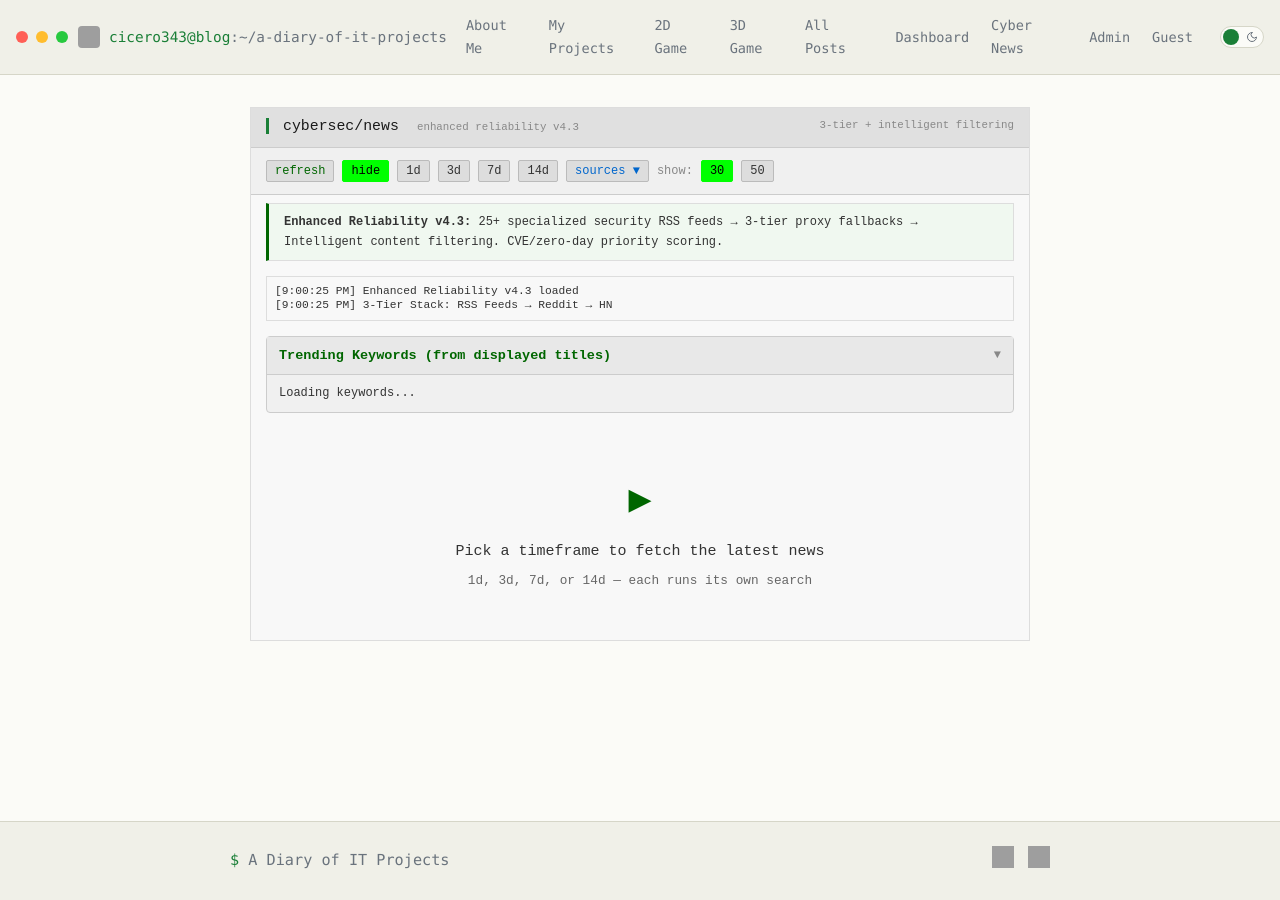
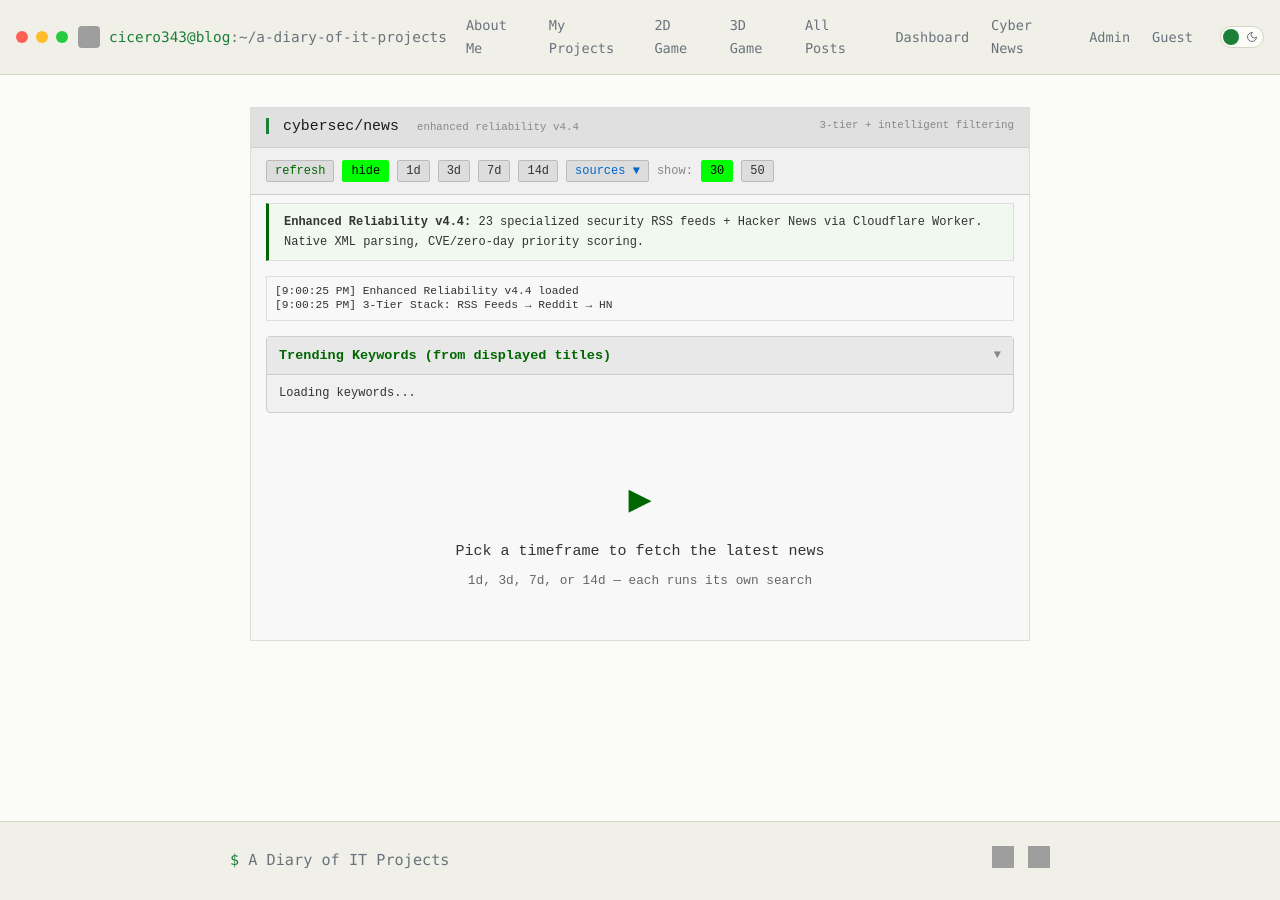
Before and after one commit to cicero343/cicero343.github.io, a Jekyll site: the page built from _pages/cybernews.md, in a window 1280 px wide. Built offline with Jekyll 4.4.1, drawn with Linux system fonts in a browser that asks for light colours; some of the changed lines change nothing that is shown; grey boxes are pictures that could not be loaded.

Commit message:
Update cybernews.md

```diff
--- a/_pages/cybernews.md
+++ b/_pages/cybernews.md
@@ -844,7 +844,7 @@
 <div class="cybernews-container">
     <div class="cybernews-header">
         <h1>cybersec/news</h1>
-        <span class="subtitle">enhanced reliability v4.3</span>
+        <span class="subtitle">enhanced reliability v4.4</span>
         <span class="api-status">3-tier + intelligent filtering</span>
     </div>
 
@@ -864,13 +864,9 @@
                         <div class="dropdown-checkbox" id="check-hackernews">✓</div>
                         <span>hacker news</span>
                     </div>
-                    <div class="dropdown-item" onclick="toggleSource('reddit-proxy')">
-                        <div class="dropdown-checkbox" id="check-reddit-proxy">✓</div>
-                        <span>reddit (proxy)</span>
-                    </div>
                     <div class="dropdown-item" onclick="toggleSource('rss-feeds')">
                         <div class="dropdown-checkbox" id="check-rss-feeds">✓</div>
-                        <span>rss feeds (25+)</span>
+                        <span>rss feeds (23)</span>
                     </div>
                 </div>
             </div>
@@ -883,7 +879,7 @@
     </div>
 
     <div class="info-notice">
-        <strong>Enhanced Reliability v4.3:</strong> 25+ specialized security RSS feeds → 3-tier proxy fallbacks → Intelligent content filtering. CVE/zero-day priority scoring.
+        <strong>Enhanced Reliability v4.4:</strong> 23 specialized security RSS feeds + Hacker News via Cloudflare Worker. Native XML parsing, CVE/zero-day priority scoring.
     </div>
 
     <div id="source-status" class="source-status"></div>
@@ -920,9 +916,6 @@
     </div>
 </div>
 
-<!-- RSS Parser Library -->
-<script src="https://unpkg.com/rss-parser@3.13.0/dist/rss-parser.min.js"></script>
-
 <script>
     // ── FETCH CONFIG ─────────────────────────────────────────────
     // Public CORS proxies are dying (2026). Set WORKER_URL to a Cloudflare
@@ -956,7 +949,7 @@
 
     const sources = {
         hackernews: true,
-        'reddit-proxy': true,
+        'reddit-proxy': false, // dropped: Reddit blocks Cloudflare Worker IPs
         'rss-feeds': true
     };
 
@@ -983,7 +976,6 @@
         paloalto: 'https://unit42.paloaltonetworks.com/feed/',
         microsoft_security: 'https://www.microsoft.com/security/blog/feed/',
         google_security: 'https://security.googleblog.com/feeds/posts/default',
-        fireeye: 'https://www.mandiant.com/resources/blog/rss.xml',
         securelist: 'https://securelist.com/feed/',
         recorded_future: 'https://www.recordedfuture.com/feed',
         badcyber: 'https://badcyber.com/feed/',
@@ -1021,17 +1013,16 @@
         const parts = [];
 
         const fmt = (label, h) => {
+            if (h && h.disabled) return null; // omit disabled sources entirely
             if (h === null || h === undefined) return `<span class="ss-warn">${label}: —</span>`;
-            if (h.disabled) return `<span class="ss-warn">${label}: off</span>`;
             const cls = h.ok === 0 ? 'ss-fail' : (h.total && h.ok < h.total ? 'ss-warn' : 'ss-ok');
             const count = h.total ? ` (${h.ok}/${h.total})` : ` (${h.ok})`;
             return `<span class="${cls}">${label}: ${count.trim()}</span>`;
         };
 
         parts.push(`<strong>sources</strong> [${mode}]:`);
-        parts.push(fmt('RSS', sourceHealth.rss));
-        parts.push(fmt('Reddit', sourceHealth.reddit));
-        parts.push(fmt('HN', sourceHealth.hn));
+        [fmt('RSS', sourceHealth.rss), fmt('Reddit', sourceHealth.reddit), fmt('HN', sourceHealth.hn)]
+            .filter(Boolean).forEach(p => parts.push(p));
 
         let html = parts.join(' &nbsp; ');
         if (lastFetchLabel) html += ` &nbsp; <span style="color:#666;">${lastFetchLabel}</span>`;
@@ -1079,7 +1070,8 @@
                     'cisa', 'china', 'russia', 'iran', 'android', 'ios', 'windows', 'linux',
                     'bitcoin', 'cryptocurrency', 'api', 'database', 'cloud', 'aws', 'azure',
                     'chrome', 'firefox', 'safari', 'edge', 'github', 'docker', 'kubernetes',
-                    'nvidia', 'intel', 'amd', 'cisco', 'zoom', 'slack', 'teams', 'discord'
+                    'nvidia', 'intel', 'amd', 'cisco', 'zoom', 'slack', 'teams', 'discord',
+                    'agent', 'agentic', 'openai', 'npm', 'supply', 'spectre', 'backdoor', 'spyware'
                 ];
 
                 if (securityTerms.includes(cleanWord)) {
@@ -1303,13 +1295,44 @@
         }
     }
 
+    // Native XML parsing via DOMParser — handles RSS <item> and Atom <entry>.
+    // Replaces the rss-parser library, which choked on some valid feeds.
+    const MAX_ITEMS_PER_FEED = 100; // large feeds (e.g. F5) get trimmed here; recency filter does the rest
+
+    function parseFeed(xmlText, sourceName) {
+        const doc = new DOMParser().parseFromString(xmlText, 'application/xml');
+        if (doc.querySelector('parsererror')) throw new Error('malformed XML');
+
+        const text = (el, sel) => {
+            const n = el.querySelector(sel);
+            return n ? n.textContent.trim() : '';
+        };
+
+        // Atom links use href; RSS links use text content. Try both.
+        const linkOf = (el) => {
+            const rss = el.querySelector('link');
+            if (rss && rss.textContent.trim()) return rss.textContent.trim();
+            const atom = el.querySelector('link[href]');
+            return atom ? atom.getAttribute('href') : '';
+        };
+
+        const nodes = [...doc.querySelectorAll('item'), ...doc.querySelectorAll('entry')].slice(0, MAX_ITEMS_PER_FEED);
+
+        return nodes.map((el, index) => ({
+            objectID: `rss_${sourceName}_${index}_${Date.now()}`,
+            title: text(el, 'title'),
+            author: sourceName,
+            points: RSS_BASE_POINTS,
+            num_comments: 0,
+            created_at: text(el, 'pubDate') || text(el, 'published') || text(el, 'updated') || new Date().toISOString(),
+            url: linkOf(el),
+            description: text(el, 'description') || text(el, 'summary') || text(el, 'content') || '',
+            source: 'rss',
+            rss_source: sourceName
+        })).filter(story => story.title && story.url);
+    }
+
     async function fetchRSSWithEnhancedFallback(feedUrl, sourceName) {
-        const parser = new RSSParser({
-            headers: {
-                'User-Agent': 'Mozilla/5.0 (compatible; RSS Reader)',
-            }
-        });
-
         // Worker mode: single attempt through the Worker, no proxy loop.
         const attempts = usingWorker() ? [WORKER_URL] : corsProxies;
 
@@ -1323,40 +1346,21 @@
                 }
 
                 const proxyUrl = buildFetchUrl(feedUrl, proxy);
-
-                let feedData;
+                const response = await fetch(proxyUrl);
+                if (!response.ok) throw new Error(`HTTP ${response.status}`);
+
+                // allorigins wraps the body in JSON; every other path returns raw XML.
+                let xmlText;
                 if (!usingWorker() && proxy.includes('allorigins')) {
-                    const response = await fetch(proxyUrl);
-                    if (response.ok) {
-                        const data = await response.json();
-                        if (data.contents) {
-                            feedData = await parser.parseString(data.contents);
-                        }
-                    }
-                } else if (usingWorker()) {
-                    const response = await fetch(proxyUrl);
-                    if (response.ok) {
-                        const text = await response.text();
-                        feedData = await parser.parseString(text);
-                    }
+                    const data = await response.json();
+                    xmlText = data.contents || '';
                 } else {
-                    feedData = await parser.parseURL(proxyUrl);
+                    xmlText = await response.text();
                 }
 
-                if (feedData && feedData.items && feedData.items.length > 0) {
-                    const stories = feedData.items.map((item, index) => ({
-                        objectID: `rss_${sourceName}_${index}_${Date.now()}`,
-                        title: item.title,
-                        author: sourceName,
-                        points: RSS_BASE_POINTS,
-                        num_comments: 0,
-                        created_at: item.pubDate || item.isoDate || new Date().toISOString(),
-                        url: item.link,
-                        description: item.contentSnippet || item.content || '',
-                        source: 'rss',
-                        rss_source: sourceName
-                    })).filter(story => story.title && story.url);
-
+                const stories = parseFeed(xmlText, sourceName);
+
+                if (stories.length > 0) {
                     const via = usingWorker() ? 'Worker' : `proxy ${i + 1}`;
                     log(`${sourceName}: ${via} succeeded with ${stories.length} stories`);
                     return stories;
@@ -1562,7 +1566,7 @@
                 'infosecmag', 'darkreading', 'thehackernews', 'securityaffairs',
                 'hackread', 'cisa', 'exploitdb', 'apisecurity', 'f5labs',
                 'crowdstrike', 'checkpoint', 'paloalto', 'microsoft_security',
-                'google_security', 'fireeye', 'securelist', 'recorded_future',
+                'google_security', 'securelist', 'recorded_future',
                 'malwaretech', 'schneier', 'badcyber'
             ];
 
@@ -1592,7 +1596,7 @@
         resetProgress();
         sourceHealth = { rss: null, reddit: null, hn: null };
 
-        log('Enhanced Reliability v4.3 starting...');
+        log('Enhanced Reliability v4.4 starting...');
         log(`Fetch mode: ${usingWorker() ? 'Cloudflare Worker' : 'public CORS proxies'}`);
         log(`3-Tier Stack: RSS Feeds → Reddit → HN`);
         log(`Config: ${currentTimeframe}d timeframe, ${displayPerPage} per page`);
@@ -1694,6 +1698,10 @@
                         contentBonus += 20;
                     }
                     if (text.includes('data breach') || text.includes('security incident')) {
+                        contentBonus += 15;
+                    }
+                    // 2026 threat classes: agentic-AI abuse and supply-chain compromise
+                    if (text.includes('agentic') || text.includes('ai agent') || text.includes('supply chain')) {
                         contentBonus += 15;
                     }
 
@@ -1905,7 +1913,7 @@
     });
 
     window.addEventListener('load', () => {
-        log('Enhanced Reliability v4.3 loaded');
+        log('Enhanced Reliability v4.4 loaded');
         log('3-Tier Stack: RSS Feeds → Reddit → HN');
         // Option 1: no auto-fetch — user picks a timeframe to trigger the first fetch.
         updateButtons();
```
